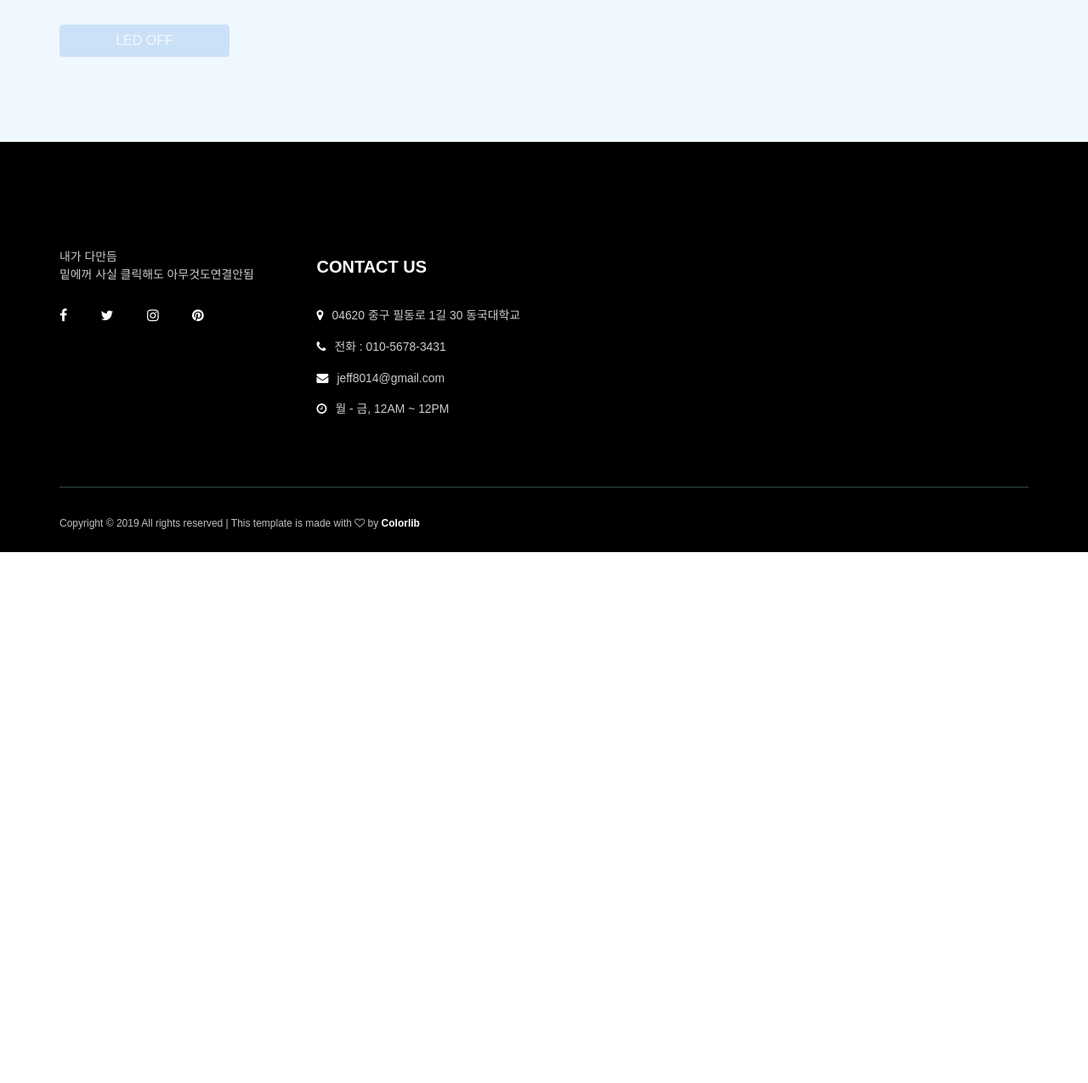
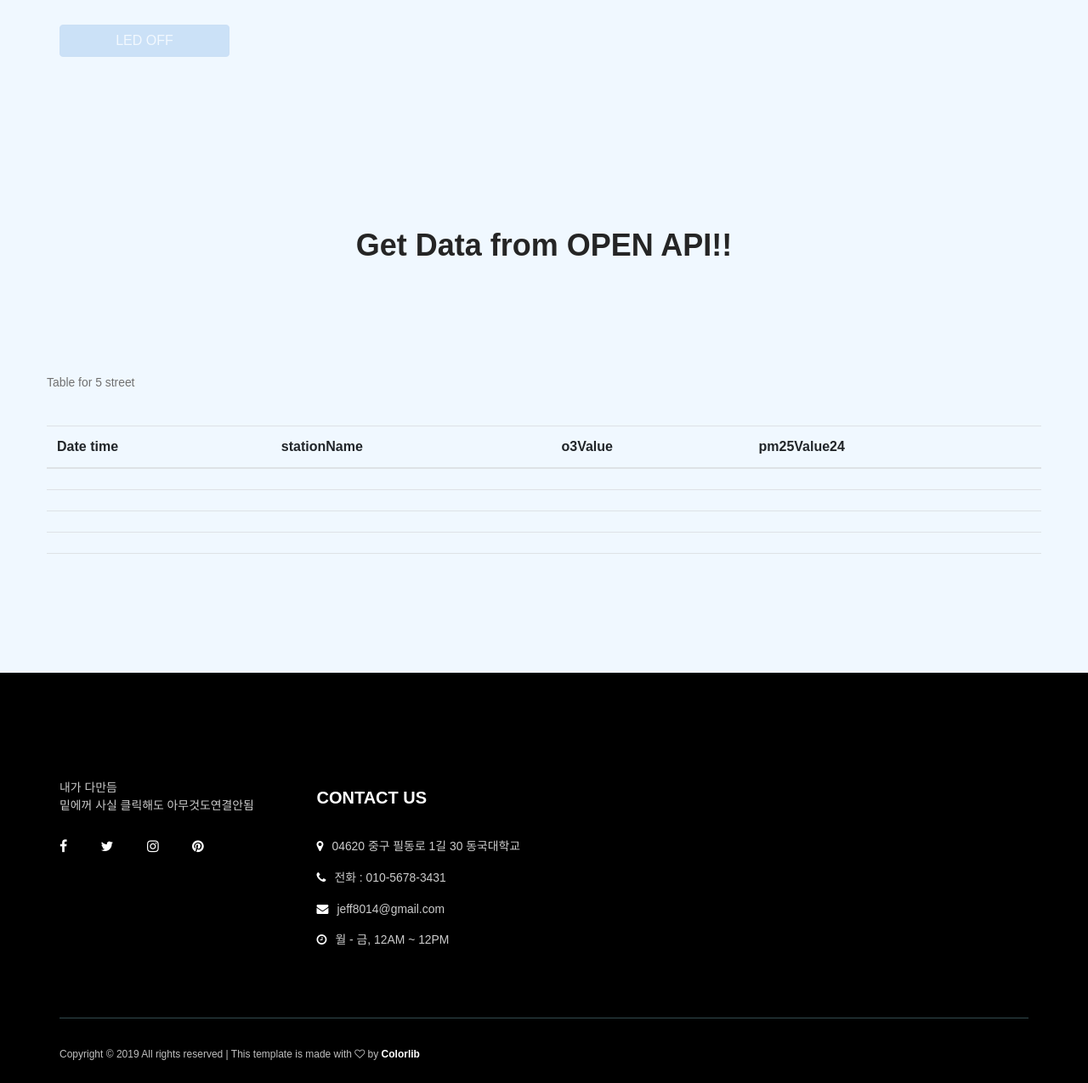
Before and after one commit to jyjun1015/lighter_homepage, a Flask app: page / in a window 1280 px wide. Shown: the part 1325-2600 px from the top of the page at 85% size. Before the commit the page ends 1975 px from the top, so only its background shows below. Run offline with Flask 2, Linux system fonts and the light colour scheme; data that the repository does not hold is empty; some libraries are stand-ins or nearby versions.

Commit message:
REST API Updated

```diff
--- a/webServer/app.py
+++ b/webServer/app.py
@@ -10,6 +10,8 @@ app.config['MYSQL_DATABASE_USER'] = 'choi'
 app.config['MYSQL_DATABASE_PASSWORD'] = 'chOicha0'
 app.config['MYSQL_DATABASE_DB'] = 'iotProject'
 app.config['MYSQL_DATABASE_HOST'] = '3.133.139.175'
+api_service_key = 'rTgkWoe%2FDfnKVsvwwiN8fT%2B6Sw7aiOMWaWH7YGczxqvnTHINnvTMv6PEHqA72S0ra3lAmKDtBhBcGxFisdD1ig%3D%3D'
+
 mysql.init_app(app)
 def sql_select():
     conn = mysql.connect()
@@ -28,6 +30,11 @@ def led():
         requests.get('http://127.0.0.1:5000/led/OFF')
     return 'SUCCESS'
 
+@app.route('/getAirCondition', methods=['GET'])
+def getAirCondition():
+    return requests.get('http://openapi.airkorea.or.kr/openapi/services/rest/ArpltnInforInqireSvc/getCtprvnRltmMesureDnsty?sidoName=%EC%84%9C%EC%9A%B8&pageNo=1&numOfRows=10&ServiceKey=' + api_service_key + '&ver=1.3&_returnType=json').json()
+
+
 @app.route('/getData', methods=['GET'])
 def getData():
     data = sql_select()
--- a/webServer/templates/index.html
+++ b/webServer/templates/index.html
@@ -134,6 +134,42 @@
     </section>
     <!-- Services section end -->
 
+    <!-- Services section -->
+    <section class="services-section spad" style="background-color:aliceblue">
+        <h2 class="text-center" style="padding-bottom:60px"> Get Data from OPEN API!!</h2>
+        <div class="container">
+            <div class="row section-title  text-secondary">
+                <p id="id_date"></p>
+            </div>
+            <div class="row">
+                    <div class="section-title text-black">
+                        <p>Table for 5 street</p>
+                    </div>
+                    <table class="table table-hover">
+                        <thead>
+                            <tr>
+                                <th>Date time</th>
+                                <th>stationName</th>
+                                <th>o3Value</th>
+                                <th>pm25Value24</th>
+                            </tr>
+                        </thead>
+                        <tbody>
+                            {% for i in range(1, 6) %}
+                            <tr>
+                                <td id="id_table_aircondition_{{i}}_date"></td>
+                                <td id="id_table_aircondition_{{i}}_station"></td>
+                                <td id="id_table_aircondition_{{i}}_o3value"></td>
+                                <td id="id_table_aircondition_{{i}}_pm25"></td>
+                            </tr>
+                            {% endfor %}
+                        </tbody>
+                    </table>
+            </div>
+        </div>
+    </section>
+    <!-- Services section end -->
+
     <!-- Footer section -->
     <footer class="footer-section" style="background-color:black">
         <div class="container">
@@ -206,7 +242,7 @@
     let led_status = 0;
     $(function () {
         $("button").click(function () {
-            $.get('/led', {input : led_status}, function (data, success) {
+            $.get('/led', { input: led_status }, function (data, success) {
 
                 if (led_status == 0) {
                     led_status = 1;
@@ -240,6 +276,19 @@
         $("#LED").fadeTo('slow', 0.15);
         $("#LED").text("LED OFF");
 
+        $.getJSON('/getAirCondition', function (data) {
+            console.log(data.list[0].coValue)
+
+            for (i = 0; i < 5; i++) {
+
+                const t = toString(i + 1);
+                $('#id_table_aircondition_'.concat(i + 1, '_date')).text(data.list[i].dataTime);
+                $('#id_table_aircondition_'.concat(i + 1, '_station')).text(data.list[i].stationName);
+                $('#id_table_aircondition_'.concat(i + 1, '_o3value')).text(data.list[i].o3Value);
+                $('#id_table_aircondition_'.concat(i + 1, '_pm25')).text(data.list[i].pm25Value24);
+            }
+
+        });
     })
 </script>
 
```
